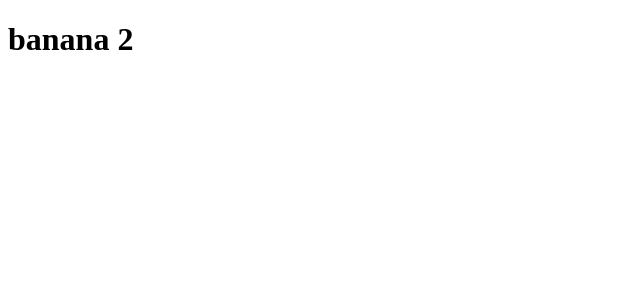
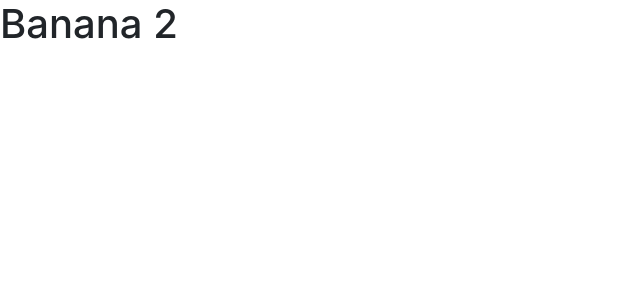
Before and after one commit to KevinEverywhere/ticketing, a Next.js app in the folder client/: page /banana in a window 1280 px wide. Shown: the top 300 px of the page, without its empty margins (0-640 px from the left). Built offline with nearby package versions, Linux system fonts and the light colour scheme.

Commit message:
incremental build watching

```diff
--- /dev/null
+++ b/client/pages/_app.js
@@ -0,0 +1,5 @@
+import 'bootstrap/dist/css/bootstrap.css';
+
+export default ({ Component, pageProps }) => {
+  return <Component {...pageProps} />;
+};
--- a/client/pages/banana.js
+++ b/client/pages/banana.js
@@ -1,3 +1,3 @@
 export default () => {
-  return <h1>banana 2</h1>;
+  return <h1>Banana 2</h1>;
 };
```
Also changed, not shown: 2 other files (tests, documents, lock files or other folders).
